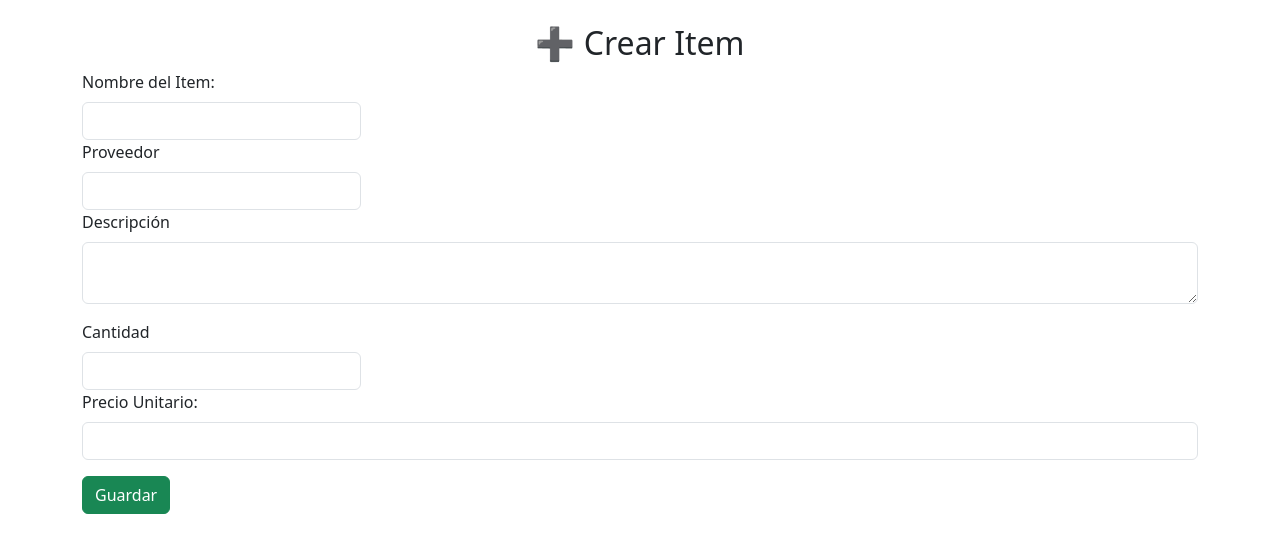
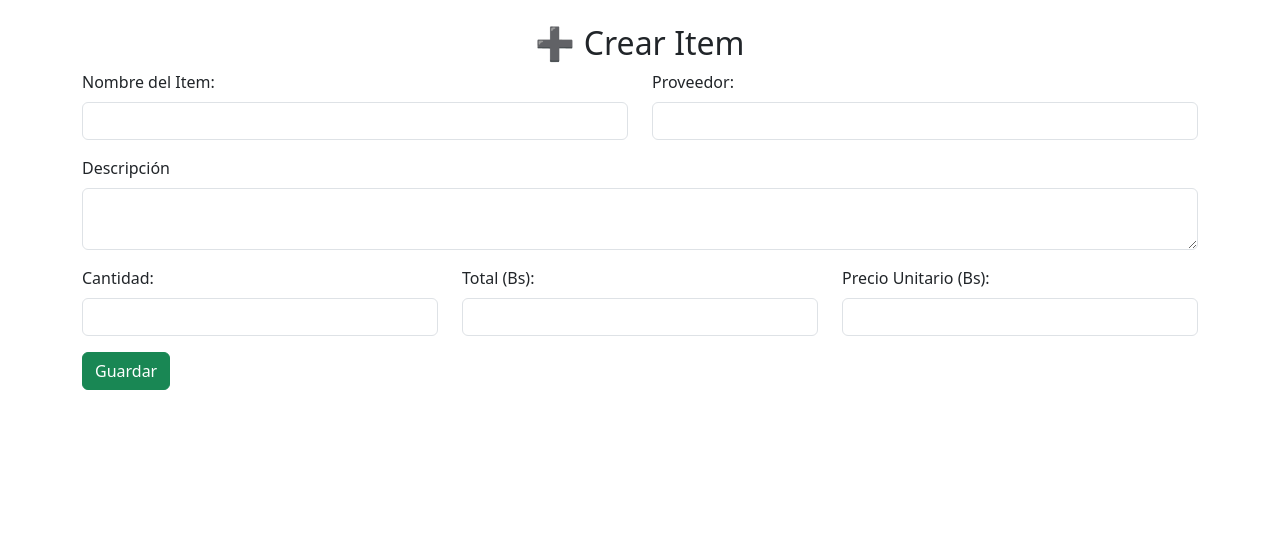
Before and after one commit to marietaGonzales/inspiracionesJhoana, a Flask app: page /add_item in a window 1280 px wide. Shown: the part 56-609 px from the top of the page. Run offline with Flask 3, Linux system fonts and the light colour scheme; parts of the project's set-up code (start-up, migrations or seed data) failed here and were passed over.

Commit message:
items html rows

```diff
--- a/proyectoInspiraciones Jhoana/app.py
+++ b/proyectoInspiraciones Jhoana/app.py
@@ -1,4 +1,4 @@
-from flask import Flask, render_template, request
+from flask import Flask, render_template, request, redirect, url_for
 from supabase import create_client, Client
 import datetime
 import os
--- a/proyectoInspiraciones Jhoana/templates/add_item.html
+++ b/proyectoInspiraciones Jhoana/templates/add_item.html
@@ -3,26 +3,54 @@
 {% block content %}
 <h2 class="text-center">➕ Crear Item</h2>
 <form method="POST" action="/add_item">
-    <div class="col-md-3">
+    <div class="row mb-3">
+        <div class="col">
             <label class="form-label">Nombre del Item:</label>
             <input type="text" name="name" class="form-control" required>
         </div>
-    <div class="col-md-3">
-        <label class="form-label">Proveedor</label>
+        <div class="col">
+            <label class="form-label">Proveedor:</label>
             <input type="text" name="provider" class="form-control" required>
+        </div>
     </div>
     <div class="mb-3">
         <label class="form-label">Descripción</label>
         <textarea class="form-control" name="short_description" aria-label="Descripción"></textarea>
     </div>
-    <div class="col-md-3">
-        <label class="form-label">Cantidad</label>
-        <input type="text" name="quantity" class="form-control" required>
+   <div class="row mb-3">
+        <div class="col">
+            <label class="form-label">Cantidad:</label>
+            <input type="number" step="1" min="1" name="quantity" id="quantity" class="form-control" required>
         </div>
-    <div class="mb-3">
-        <label class="form-label">Precio Unitario:</label>
-        <input type="number" step="0.01" name="unitary_price" class="form-control" required>
+        <div class="col">
+            <label class="form-label">Total (Bs):</label>
+            <input type="number" step="0.01" name="total" id="total" class="form-control" required>
+        </div>
+    <div class="col">
+            <label class="form-label">Precio Unitario (Bs):</label>
+            <input type="number" step="0.01" name="unitary_price" id="unitary_price" class="form-control" readonly>
+        </div>
+
        </div>
     <button type="submit" class="btn btn-success">Guardar</button>
 </form>
+
+<script>
+    const quantityInput = document.getElementById("quantity");
+    const totalInput = document.getElementById("total");
+    const unitaryPriceInput = document.getElementById("unitary_price");
+
+    function updateUnitaryPrice() {
+        const quantity = parseFloat(quantityInput.value) || 0;
+        const total = parseFloat(totalInput.value) || 0;
+        if (quantity > 0) {
+            unitaryPriceInput.value = (total / quantity).toFixed(2);
+        } else {
+            unitaryPriceInput.value = "";
+        }
+    }
+
+    quantityInput.addEventListener("input", updateUnitaryPrice);
+    totalInput.addEventListener("input", updateUnitaryPrice);
+</script>
 {% endblock %}
--- a/proyectoInspiraciones Jhoana/templates/list_items.html
+++ b/proyectoInspiraciones Jhoana/templates/list_items.html
@@ -6,6 +6,8 @@
     <thead class="table-dark">
         <tr>
             <th>Nombre</th>
+            <th>Provedor</th>
+            <th>Cantidad</th>
             <th>Precio Unitario</th>
         </tr>
     </thead>
@@ -13,6 +15,8 @@
         {% for item in items %}
         <tr>
             <td>{{ item.name }}</td>
+            <td>{{ item.provider }}</td>
+            <td>{{ item.quantity }}</td>
             <td>{{ item.unitary_price }} Bs</td>
         </tr>
         {% endfor %}
```
Lines whose indentation alone changed are shown as unchanged.
